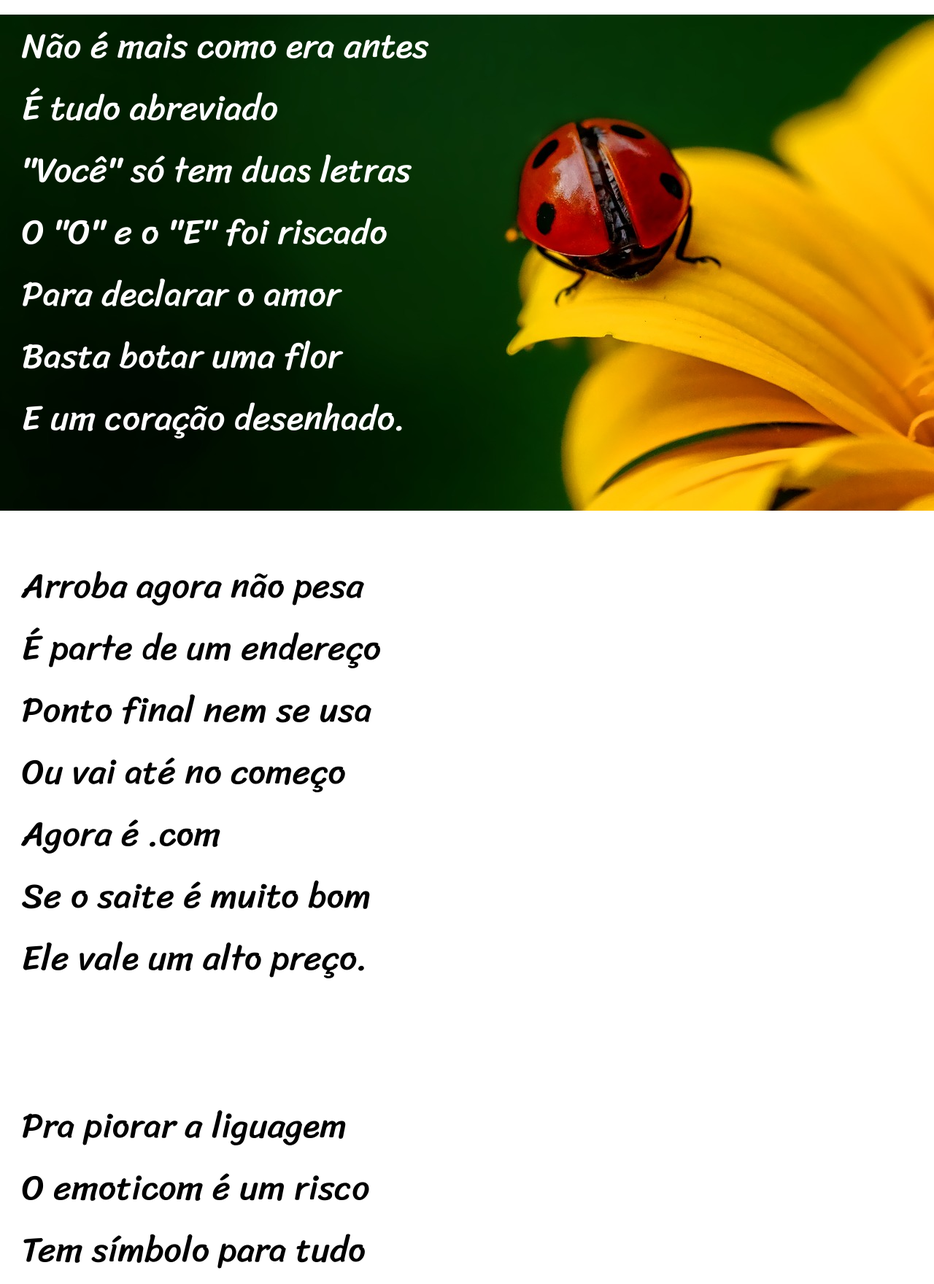
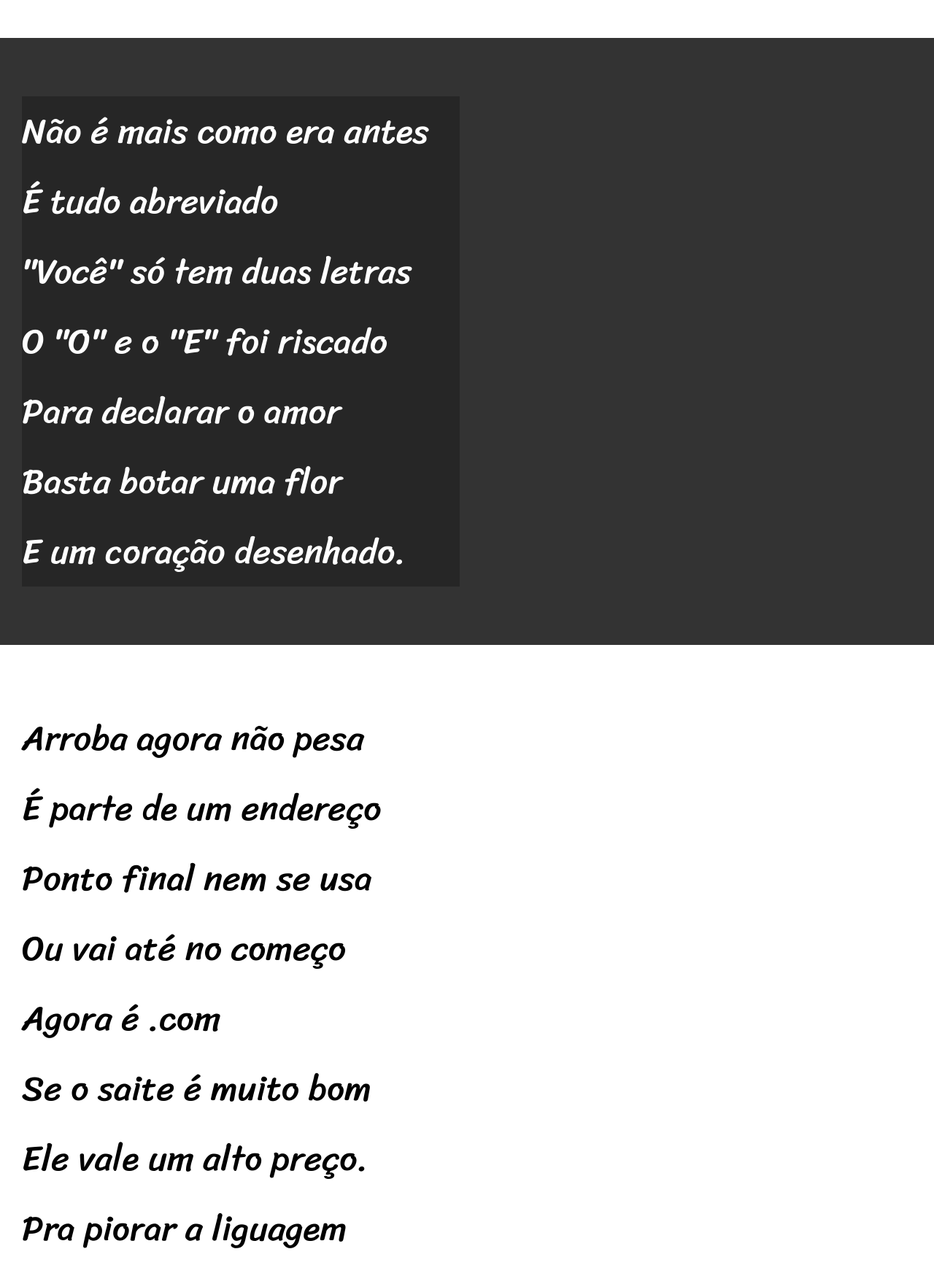
Before and after one commit to joaovitor269/Html-Css, a plain HTML site: page Praticas Pós aulas/ex012 do guanabara/index.html in a window 1280 px wide. Shown: the part 1040-2800 px from the top of the page at 73% size. Drawn offline with Linux system fonts and the light colour scheme.

Commit message:
estilei partes que faltavam

```diff
--- a/Praticas Pós aulas/ex012 do guanabara/estilos/styles.css
+++ b/Praticas Pós aulas/ex012 do guanabara/estilos/styles.css
@@ -4,57 +4,69 @@
 
     @import url('https://fonts.googleapis.com/css2?family=Sriracha&display=swap');
 
-    :root {
-        --fonte-padrao: "Sriracha", serif;
-        --fonte-destaque: "Passion One", serif;
-    }
-
     * {
         margin: 0px;
         padding: 0px;
+    }
+
+    html, body {
+        min-height: 100vh;
+        background-color: darkgray;
     }
 
     header {
         background-color: black;
         color: white;
         text-align: center;
-        padding: 40px 10px 30px 10px;
     }
 
     header > h1 {
         font-size: 8em;
-        font-family: var(--fonte-destaque);
-        font-style: normal;
+        font-family: "Passion One", serif;
+        font-variant: small-caps;
         font-weight: bold;
-        padding: 20px 20px 10px 20px;
+        padding-top: 50px;
     }
 
     header p {
         font-size: 1em;
         font-family: Verdana, Tahoma, sans-serif;
-
+        padding-bottom: 50px;
     }
 
-    header a {
+    header a, footer a {
         font-family: Verdana, Tahoma, sans-serif;
         text-decoration: none;
         color: white;
-        font-weight: bold;
+        font-weight: bolder;
     }
 
-    header a:hover{
+    header a:hover, footer a:hover {
         text-decoration: underline;
     }
 
-    main {
-        max-width: 1500px;
-        min-width: 320px;
+    section {
+        font-family: "Sriracha", serif;
+        font-size: 3em;
+        padding-top: 10vh;
+        padding-bottom: 10vh;
+        line-height: 2em;
+        padding-left: 30px;
     }
 
-    section pre {
-        font-family: var(--fonte-padrao);
-        font-size: 3em;
-        margin: 60px 0px 60px -170px;
+    section.normal {
+        background-color: white;
+        color: black;
+    }
+
+    section.imagem {
+        background-color: rgb(51, 51, 51);
+        color: white;
+    }
+
+    section.imagem > p {
+        background-color: rgba(0, 0, 0, 0.253);
+        width: 600px;
     }
 
     #contain1 {
@@ -79,21 +91,9 @@
         background-color: black;
         color: white;
         text-align: center;
-        padding-top: 10px;
-        padding-bottom: 10px;
-
+        padding: 10px;
     }
 
     footer p {
         font-family: Verdana, Tahoma, sans-serif;
     }
-
-    footer a {
-        text-decoration: none;
-        font-weight: bold;
-        color: white;
-    }
-
-    footer a:hover {
-        text-decoration: underline;
-    }
--- a/Praticas Pós aulas/ex012 do guanabara/index.html
+++ b/Praticas Pós aulas/ex012 do guanabara/index.html
@@ -12,82 +12,82 @@
         <p>Por <a href="https://www.recantodasletras.com.br/poesias/3186743" target="_blsection">Milton Duarte</a></p>
     </header>
     <main>
-        <section>
-            <pre>
-                Estou ficando cansado
-                Da tal tecnologia
-                Só se fala por e-mail
-                Mensagem curta e fria
-                Twitter e Facebook
-                Antes que eu caduque
+        <section class="normal">
+            <p>
+                Estou ficando cansado <br>
+                Da tal tecnologia <br>
+                Só se fala por e-mail <br>
+                Mensagem curta e fria <br>
+                Twitter e Facebook <br>
+                Antes que eu caduque <br>
                 Vou dizer tudo em poesia.
-            </pre>
+            </p>
         </section>
 
-        <section id="contain1">
-            <pre>
-                Não é mais como era antes
-                É tudo abreviado
-                "Você" só tem duas letras
-                O "O" e o "E" foi riscado
-                Para declarar o amor
-                Basta botar uma flor
+        <section class="imagem">
+            <p>
+                Não é mais como era antes <br>
+                É tudo abreviado <br>
+                "Você" só tem duas letras <br>
+                O "O" e o "E" foi riscado <br>
+                Para declarar o amor <br>
+                Basta botar uma flor <br>
                 E um coração desenhado.
-            </pre>
+            </p>
         </section>
 
-        <section>
-            <pre>
-                Arroba agora não pesa
-                É parte de um endereço
-                Ponto final nem se usa
-                Ou vai até no começo
-                Agora é .com
-                Se o saite é muito bom
+        <section class="normal">
+            <p>
+                Arroba agora não pesa <br>
+                É parte de um endereço <br>
+                Ponto final nem se usa <br>
+                Ou vai até no começo <br>
+                Agora é .com <br>
+                Se o saite é muito bom <br>
                 Ele vale um alto preço.
-            </pre>
-            <pre>
-                Pra piorar a liguagem
-                O emoticom é um risco
-                Tem símbolo para tudo
-                Ponto e vírgula e um asterisco
-                Um beijo significa
-                Pra entender como fica
+            </p>
+            <p>
+                Pra piorar a liguagem <br>
+                O emoticom é um risco <br>
+                Tem símbolo para tudo <br>
+                Ponto e vírgula e um asterisco <br>
+                Um beijo significa <br>
+                Pra entender como fica <br>
                 Decifre esse rabisco.
-            </pre>
+            </p>
         </section>
 
-        <section id="contain2">
-            <pre>
-                Tenho saudade das cartas
-                Escritas com a própria mão
-                Mandava no mês de Junho
-                Só chegava no Verão
-                Mas matava a saudade
-                Era texto de verdade
+        <section class="imagem">
+            <p>
+                Tenho saudade das cartas <br>
+                Escritas com a própria mão <br>
+                Mandava no mês de Junho <br>
+                Só chegava no Verão <br>
+                Mas matava a saudade <br>
+                Era texto de verdade <br>
                 Nas linhas do coração.
-            </pre>
+            </p>
         </section>
 
-        <section>
-            <pre>
-                Agora, escrevo e envio
-                Chegando na mesma hora
-                Mas quando vou prosear
-                A pessoa foi embora
-                Abriu outro aplicativo
-                O mundo ficou cativo
+        <section class="normal">
+            <p>
+                Agora, escrevo e envio <br>
+                Chegando na mesma hora <br>
+                Mas quando vou prosear <br>
+                A pessoa foi embora <br>
+                Abriu outro aplicativo <br>
+                O mundo ficou cativo <br>
                 Da tecnologia do agora.
-            </pre>
-            <pre>
-                Felizmente, pra orar
-                Não precisa de internet
-                Deus escuta todo mundo
-                Se quiser, faça esse teste
-                Dois pontos são dois joelhos
-                Seus lábios são aparelhos
+            </p>
+            <p>
+                Felizmente, pra orar <br>
+                Não precisa de internet <br>
+                Deus escuta todo mundo <br>
+                Se quiser, faça esse teste <br>
+                Dois pontos são dois joelhos <br>
+                Seus lábios são aparelhos <br>
                 Deixe que Deus interprete.
-            </pre>
+            </p>
         </section>
     </main>
     <footer>
```
